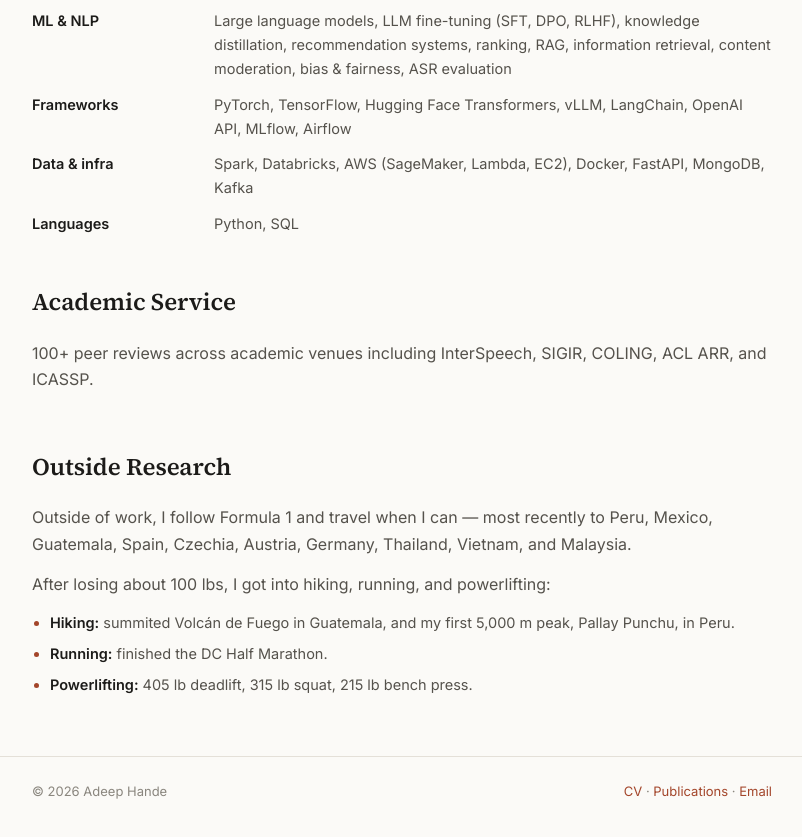
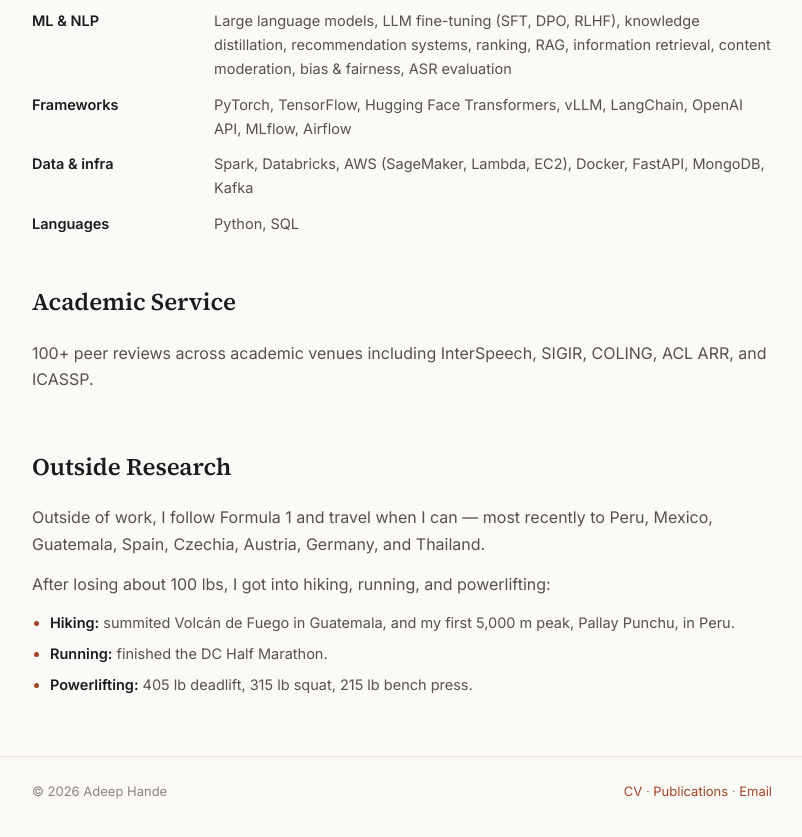
Before and after one commit to adeepH-zz/adeepH-zz.github.io, a plain HTML site: page index.html in a window 1280 px wide. Shown: the part 3730-4567 px from the top of the page, without its empty margins (238-1040 px from the left). Drawn offline with Linux system fonts and the light colour scheme.

Commit message:
Trim travel list to recent trips
Co-Authored-By: Claude Opus 5.5 <noreply@anthropic.com>

```diff
--- a/index.html
+++ b/index.html
@@ -217,7 +217,7 @@
 
   <section id="outside">
     <h2>Outside Research</h2>
-    <p>Outside of work, I follow Formula&nbsp;1 and travel when I can &mdash; most recently to Peru, Mexico, Guatemala, Spain, Czechia, Austria, Germany, Thailand, Vietnam, and Malaysia.</p>
+    <p>Outside of work, I follow Formula&nbsp;1 and travel when I can &mdash; most recently to Peru, Mexico, Guatemala, Spain, Czechia, Austria, Germany, and Thailand.</p>
     <p>After losing about 100&nbsp;lbs, I got into hiking, running, and powerlifting:</p>
     <ul class="bullets">
       <li><strong>Hiking:</strong> summited Volc&aacute;n de Fuego in Guatemala, and my first 5,000&nbsp;m peak, Pallay Punchu, in Peru.</li>
```
